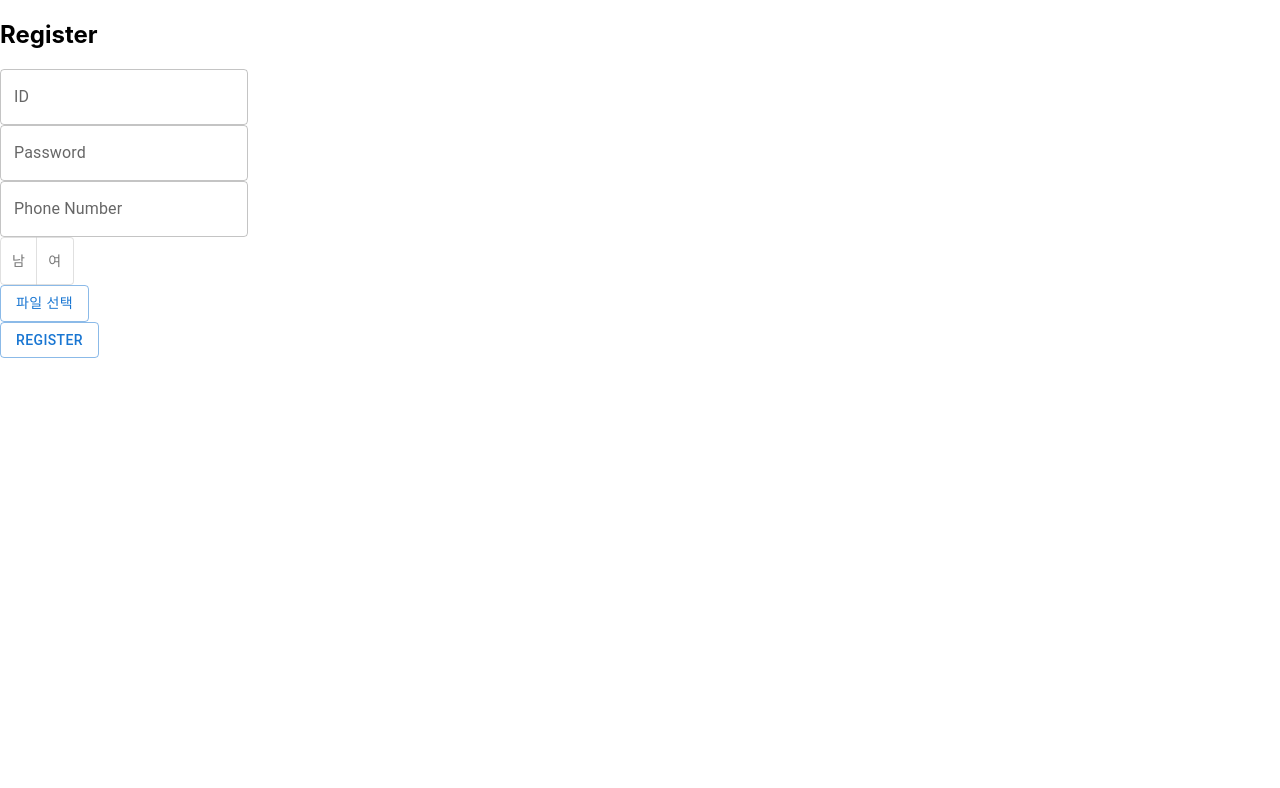
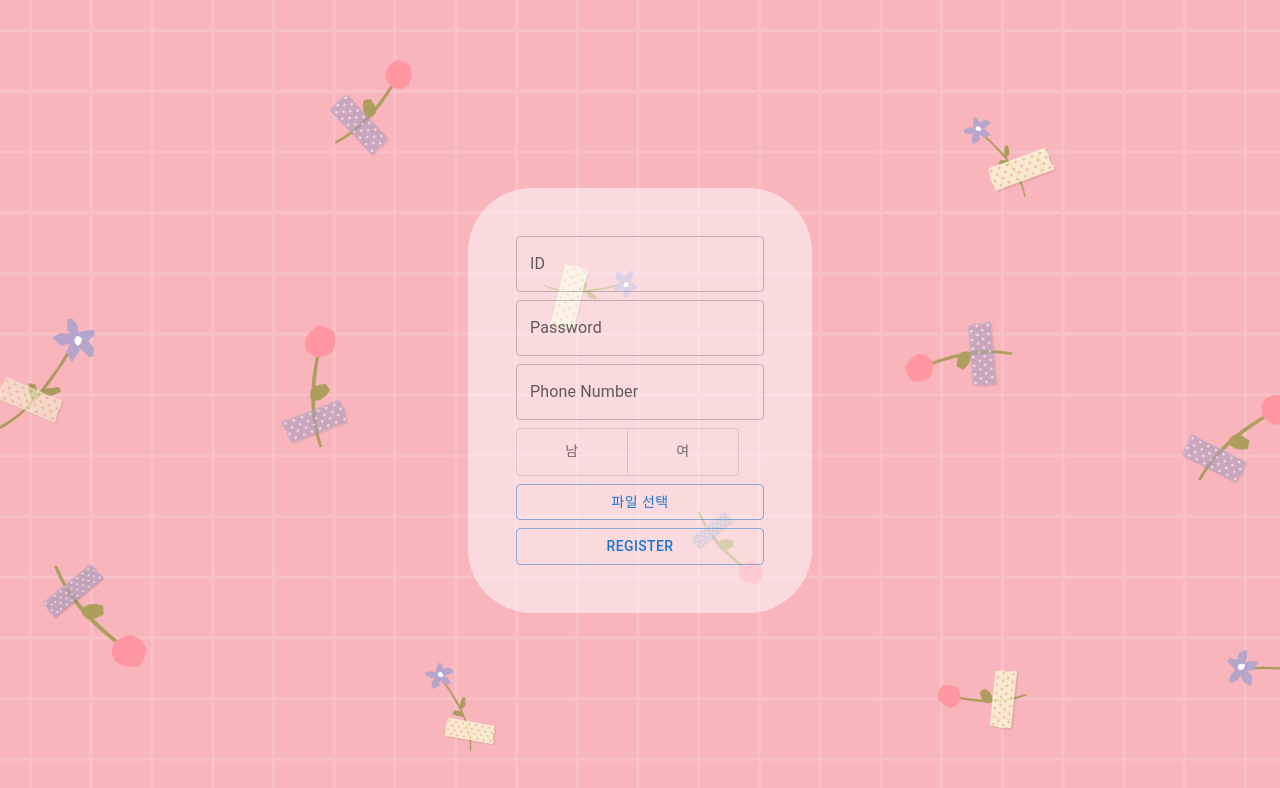
Before and after one commit to SeungjaeLim/EYE-LOVE-U, a React (Create React App) app: page /register in a window 1280 px wide. Shown: the top 788 px of the page. Built offline with nearby package versions, Linux system fonts and the light colour scheme; the HTML template or start-up script is replaced by a standard one.

Commit message:
style: Design Register

```diff
--- a/src/components/Register.js
+++ b/src/components/Register.js
@@ -12,6 +12,8 @@ import FormatAlignLeftIcon from '@mui/icons-material/FormatAlignLeft';
 import FormatAlignCenterIcon from '@mui/icons-material/FormatAlignCenter';
 import ToggleButton from '@mui/material/ToggleButton';
 import ToggleButtonGroup from '@mui/material/ToggleButtonGroup';
+
+import '../style/Register.css';
 
 function Register() {
 
@@ -66,31 +68,32 @@ function Register() {
     }
 
     return(
-        <div>
-            <h2>Register</h2>
-            <div>
+        <div className='Reg'>
+            <div className='RegBackground'>
+                <div className='RegFrorm'>
+                <div className='RegId'>
                     <TextField type='text' name='input_id' label="ID" value={inputId} onChange={handleInputId} />
                 </div>
-            <div>
+                <div className='RegPwd'>
                     <TextField type="password" name='input_pw' label="Password" value={inputPw} onChange={handleInputPw} />
                 </div>
-            <div>
+                <div className='RegPhone'>
                     <TextField type='phone' name='input_pn' label="Phone Number" value={inputPn} onChange={handleInputPn} />
                 </div>
-            <div>
+                <div className='RegSex'>
                     <ToggleButtonGroup
                         value={inputgender}
                         exclusive
                         onChange={handleInputGender}>
-                        <ToggleButton value="true">
+                            <ToggleButton style={{ width: "7rem", height: "3rem"}} value="true">
                                 남
                             </ToggleButton>
-                        <ToggleButton value="false">
+                            <ToggleButton style={{ width: "7rem", height: "3rem"}}value="false">
                                 여
                             </ToggleButton>
                     </ToggleButtonGroup>
                 </div>
-            <div>
+                <div className='RegPic'>
                     <Button variant='outlined' component='label' for='profile'>
                         {selectimg}
                     </Button>
@@ -101,8 +104,10 @@ function Register() {
                         hidden
                         onChange={onChange}/>
                 </div>
-            <div>
+                <div className='RegButton'>
                     <Button variant='outlined' type='button' onClick={onClickRegister}>Register</Button>
+                </div>
+                </div>
             </div>
         </div>
     )
--- /dev/null
+++ b/src/style/Register.css
@@ -0,0 +1,56 @@
+.Reg {
+  width: 100vw;
+  height: 100vh;
+  display: flex;
+  align-items: center;
+  justify-content: center;
+  flex-direction: column;
+  background-image: url("../../public/PinkBackGround.png");
+  background-repeat : no-repeat;
+  background-size : cover;
+}
+.RegBackground {
+  display: flex;
+  align-items: center;
+  justify-content: center;
+  flex-direction: column;
+  padding: 3rem;
+  border-radius: 4rem;
+  background-color: rgba(255, 255, 255, 0.5);
+}
+.RegForm {
+  display: flex;
+  flex-direction: column;
+  width: 100%;
+  justify-content: center;
+}
+.RegId {
+  display: flex;
+  flex-direction: column;
+}
+.RegPwd {
+  margin-top: 0.5rem;
+  display: flex;
+  flex-direction: column;
+}
+.RegPhone {
+  margin-top: 0.5rem;
+  display: flex;
+  flex-direction: column;
+}
+.RegSex {
+  margin-top: 0.5rem;
+  display: flex;
+  flex-direction: column;
+}
+.RegPic {
+  margin-top: 0.5rem;
+  display: flex;
+  flex-direction: column;
+}
+
+.RegButton {
+  margin-top: 0.5rem;
+  display: flex;
+  flex-direction: column;
+}
```
Lines whose indentation alone changed are shown as unchanged.
